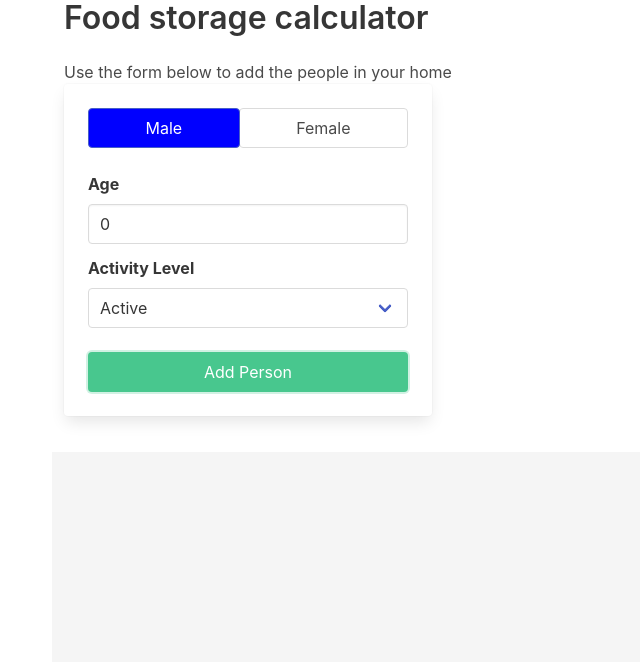
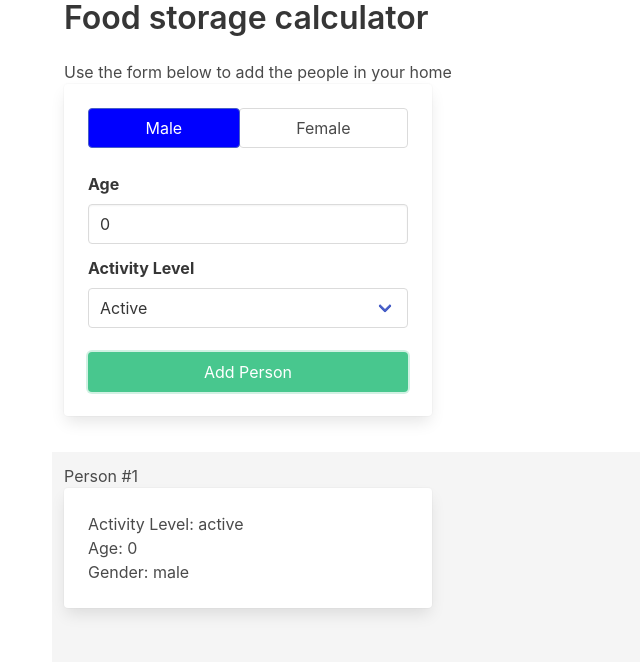
Before and after one commit to treelym/food-storage-calculator, a React (Vite) app: page / in a window 1280 px wide. Both pictures are taken after a click on the button "Add Person". Shown: the top 662 px of the page, without its empty margins (0-640 px from the left). Built offline with nearby package versions, Linux system fonts and the light colour scheme.

Commit message:
Handle add person

```diff
--- a/src/AddPersonCard.jsx
+++ b/src/AddPersonCard.jsx
@@ -1,7 +1,8 @@
 import { useState } from "react";
+
 import { ACTIVITY_LEVELS, GENDER } from "./constants";
 
-const AddPersonCard = ({ onClick }) => {
+const AddPersonCard = ({ handleAddPerson }) => {
   const [gender, setGender] = useState(GENDER.MALE);
   const [age, setAge] = useState(0);
   const [activityLevel, setActivityLevel] = useState(ACTIVITY_LEVELS.ACTIVE);
@@ -15,6 +16,12 @@ const AddPersonCard = ({ onClick }) => {
 
   const handleActivityLevelChange = (e) => {
     setActivityLevel(e.target.value);
+  };
+
+  const handleResetFields = () => {
+    setActivityLevel(ACTIVITY_LEVELS.ACTIVE);
+    setAge(0);
+    setGender(GENDER.MALE);
   };
 
   return (
@@ -58,11 +65,7 @@ const AddPersonCard = ({ onClick }) => {
         <div className="field">
           <label className="label">Activity Level</label>
           <div className="select is-fullwidth">
-            <select
-              required
-              onChange={handleActivityLevelChange}
-              value={activityLevel}
-            >
+            <select onChange={handleActivityLevelChange} value={activityLevel}>
               {Object.keys(ACTIVITY_LEVELS).map((levelKey) => {
                 const levelValue = ACTIVITY_LEVELS[levelKey];
                 const displayValue = `${levelValue[0].toUpperCase()}${levelValue.slice(
@@ -80,7 +83,10 @@ const AddPersonCard = ({ onClick }) => {
 
         <button
           className="button is-success is-fullwidth mt-5"
-          // onClick={() => onClick(gender)}
+          onClick={() => {
+            handleAddPerson({ activityLevel, age, gender });
+            handleResetFields();
+          }}
         >
           Add Person
         </button>
--- a/src/App.jsx
+++ b/src/App.jsx
@@ -3,20 +3,19 @@ import { useState } from "react";
 import "./App.css";
 import AddPersonCard from "./AddPersonCard";
 import Card from "./Card";
-import { ACTIVITY_LEVELS, GENDER } from "./constants";
-
-// const defaultPerson = {
-//   gender: GENDER.MALE,
-//   age: 0,
-//   activityLevel: ACTIVITY_LEVEL.ACTIVE,
-//   key: 1,
-// };
 
 function App() {
   const [people, setPeople] = useState([]);
 
-  const handleAddPerson = () => {
-    const newPerson = { ...defaultPerson, key: people.length + 1 };
+  console.log("people", people);
+
+  const handleAddPerson = (newPersonObj) => {
+    const newPerson = {
+      activityLevel: newPersonObj.activityLevel,
+      age: newPersonObj.age,
+      gender: newPersonObj.gender,
+      key: people.length + 1,
+    };
     setPeople([...people, newPerson]);
   };
 
@@ -27,14 +26,18 @@ function App() {
       <p>Use the form below to add the people in your home</p>
       <div className="columns is-multiline">
         <div className="column is-one-third">
-          <AddPersonCard onClick={handleAddPerson} />
+          <AddPersonCard handleAddPerson={handleAddPerson} />
         </div>
         <div
           className="column is-full has-background-white-ter my-5"
           style={{ minHeight: "100vh" }}
         >
+          <div className="columns is-multiline">
             {people.map((person, index) => (
-            <div className="column is-multiline is-one-third" key={person.key}>
+              <div
+                className="column is-multiline is-one-third"
+                key={person.key}
+              >
                 <Card
                   activityLevel={person.activityLevel}
                   age={person.age}
@@ -46,6 +49,7 @@ function App() {
           </div>
         </div>
       </div>
+    </div>
   );
 }
 
--- a/src/Card.jsx
+++ b/src/Card.jsx
@@ -1,44 +1,20 @@
 import { useState } from "react";
-import { ACTIVITY_LEVELS } from "./constants";
 
 function Card({ activityLevel, age, gender, index }) {
-  const [personAge, setPersonAge] = useState(0);
-
-  const handleAgeChange = (e) => {
-    setPersonAge(e.target.value);
-  };
-
   return (
     <div data-test-id="card-container">
       <h2>Person #{index}</h2>
       <div className="card">
         <div className="card-content">
-          <div className="field">
-            <label className="label">Age</label>
-            <div className="control">
-              <input
-                className="input"
-                min="0"
-                max="100"
-                onChange={handleAgeChange}
-                type="number"
-                value={personAge || age}
-              />
-            </div>
-          </div>
-
-          <div className="field">
-            <label className="label">Activity Level</label>
-            <div className="select">
-              <select>
-                {Object.keys(ACTIVITY_LEVEL).map((al) => (
-                  <option key={al} value={activityLevel || ACTIVITY_LEVEL[al]}>
-                    {ACTIVITY_LEVEL[al]}
-                  </option>
-                ))}
-              </select>
-            </div>
-          </div>
+          <p>
+            Activity Level: <span>{activityLevel}</span>
+          </p>
+          <p>
+            Age: <span>{age}</span>
+          </p>
+          <p>
+            Gender: <span>{gender}</span>
+          </p>
         </div>
       </div>
     </div>
```
Lines whose indentation alone changed are shown as unchanged.
